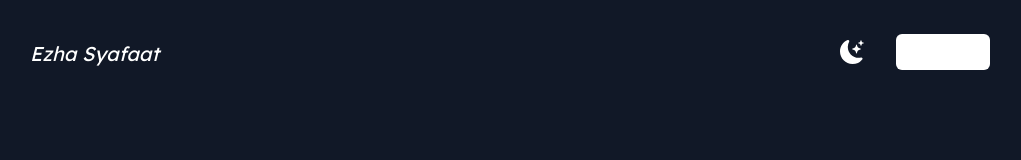
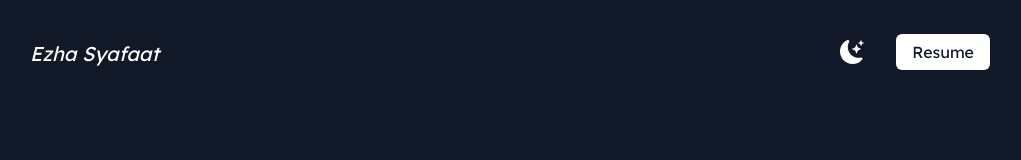
Before and after one commit to ezhasyafaat/ezhasyafaat.me, a Next.js app: page / in a window 1280 px wide. Shown: the top 160 px of the page, without its empty margins (130-1151 px from the left). Built offline with nearby package versions, Linux system fonts and the light colour scheme.

Commit message:
Fixing Button Resume

```diff
--- a/pages/index.tsx
+++ b/pages/index.tsx
@@ -38,7 +38,7 @@ const Home = () => {
               />
               </li>
               <li>
-                <a className="bg-white text-gray-900 text-white px-4 py-2 border-none rounded-md ml-8 font-lexend" target="_blank" href="#">
+                <a className="bg-white text to-grey-900 text-gray-900 px-4 py-2 border-none rounded-md ml-8 font-lexend" href="#">
                   Resume
                 </a>
               </li>
```
